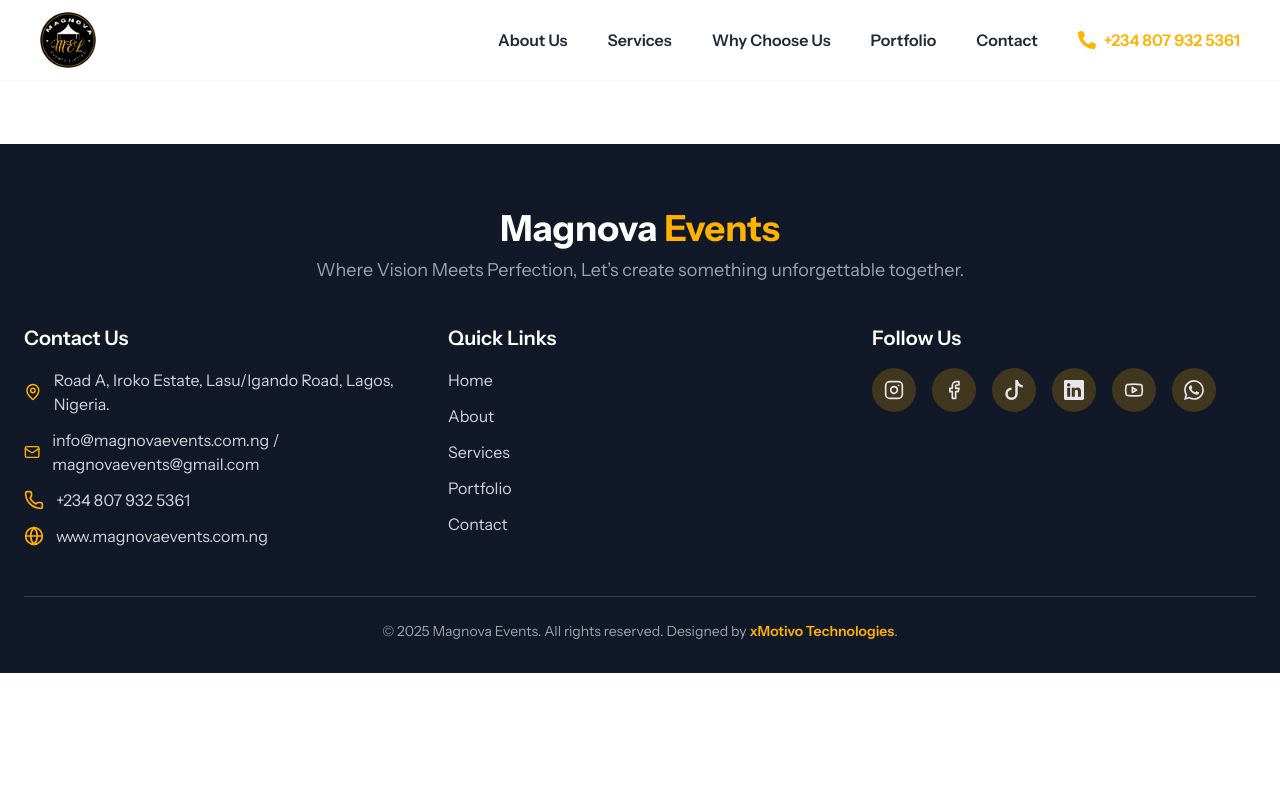
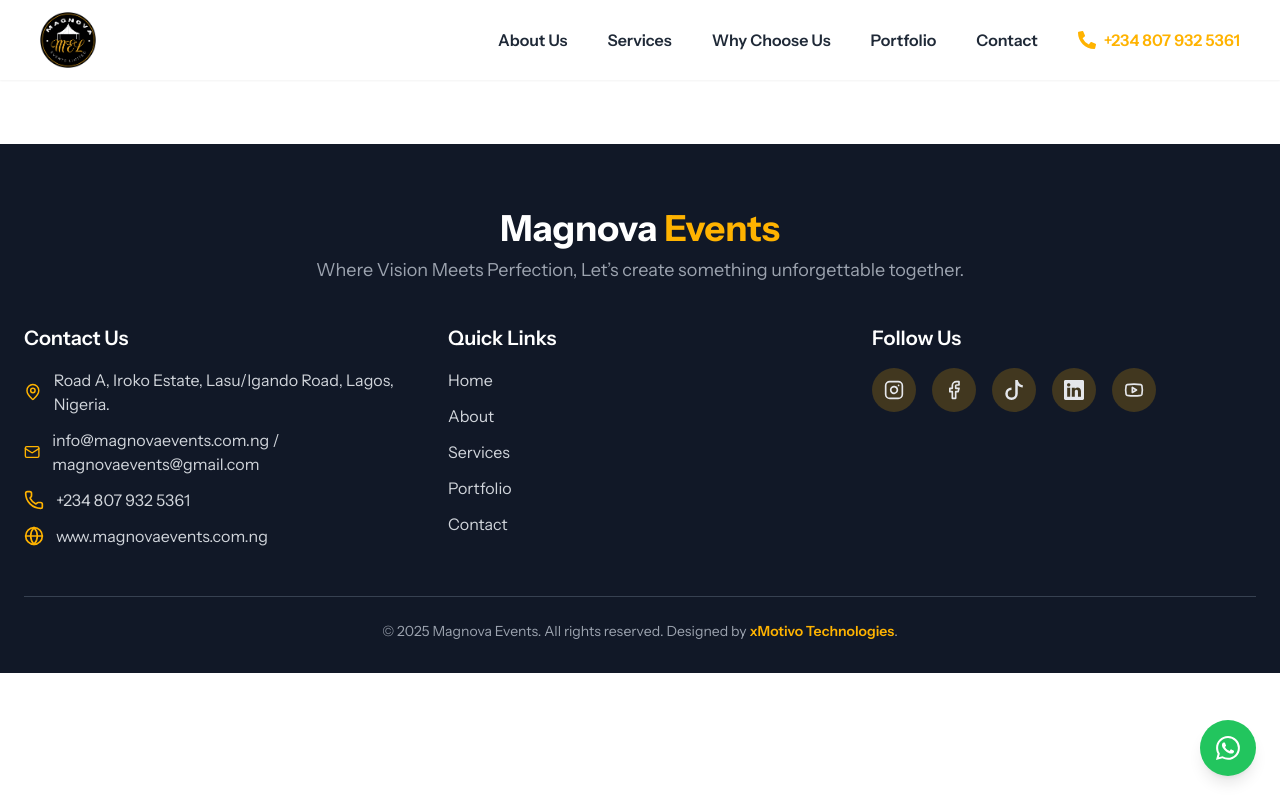
Before and after one commit to ikennaex/mangovaevents, a React (Vite) app: page /contact in a window 1280 px wide. Built offline with nearby package versions, Linux system fonts and the light colour scheme.

Commit message:
update: new video

```diff
--- a/src/Components/Footer.jsx
+++ b/src/Components/Footer.jsx
@@ -8,18 +8,14 @@
   Mail,
   MapPin,
   Globe,
-  MessageCircle,
 } from "lucide-react";
 import { BsLinkedin, BsTiktok, BsWhatsapp } from "react-icons/bs";
 import { Link } from "react-router";
 
 const Footer = () => {
   return (
+    <>
       <footer className="bg-gray-900 text-gray-200 pt-16 pb-8 relative overflow-hidden">
-      {/* Decorative blobs */}
-      {/* <div className="absolute top-0 left-0 w-64 h-64 bg-customYellow/10 blur-3xl rounded-full"></div> */}
-      {/* <div className="absolute bottom-0 right-0 w-64 h-64 bg-pink-500/10 blur-3xl rounded-full"></div> */}
-
         <div className="relative container mx-auto px-6 z-10">
           {/* Brand & Tagline */}
           <div className="text-center mb-10">
@@ -59,7 +55,7 @@
             <div>
               <h3 className="text-xl font-semibold text-white mb-4">Quick Links</h3>
               <ul className="space-y-3 text-gray-300">
-              <li><Link  to="/" className="hover:text-customYellow transition">Home</Link></li>
+                <li><Link to="/" className="hover:text-customYellow transition">Home</Link></li>
                 <li><Link to="/about" className="hover:text-customYellow transition">About</Link></li>
                 <li><Link to="/services" className="hover:text-customYellow transition">Services</Link></li>
                 <li><Link to="/portfolio" className="hover:text-customYellow transition">Portfolio</Link></li>
@@ -86,12 +82,13 @@
                 <a href="http://www.youtube.com/@MagnovaEvents-t1y" target="_blank" className="p-3 bg-customYellow/20 rounded-full hover:bg-customYellow/40 transition">
                   <Youtube className="w-5 h-5" />
                 </a>
-              <a
-                href="https://wa.me/+2348079325361" target="_blank"
+                {/* <a
+                  href="https://wa.me/2348079325361"
+                  target="_blank"
                   className="p-3 bg-customYellow/20 rounded-full hover:bg-customYellow/40 transition"
                 >
                   <BsWhatsapp className="w-5 h-5" />
-              </a>
+                </a> */}
               </div>
             </div>
           </div>
@@ -105,6 +102,17 @@
           </div>
         </div>
       </footer>
+
+      {/* Floating WhatsApp Button */}
+      <a
+        href="https://wa.me/2348079325361"
+        target="_blank"
+        rel="noopener noreferrer"
+        className="fixed bottom-6 right-6 bg-green-500 text-white p-4 rounded-full shadow-lg hover:bg-green-600 transition-all duration-300 z-50"
+      >
+        <BsWhatsapp className="w-6 h-6" />
+      </a>
+    </>
   );
 };
 
```
Lines whose indentation alone changed are shown as unchanged.
